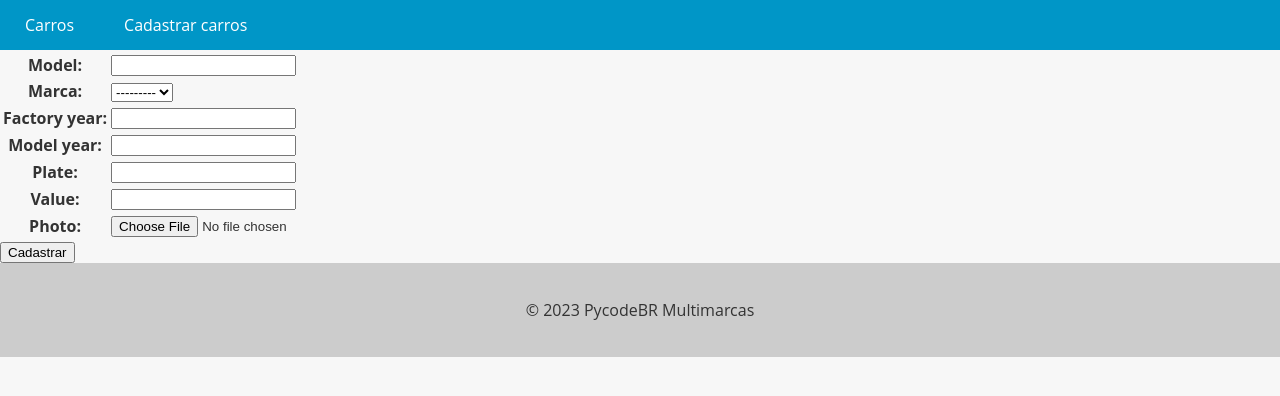
After one commit to felipedavisvitalmed/Python, a Django app: page /new_car/ in a window 1280 px wide. The commit adds this page. Shown: the top 396 px of the page. Run offline with Django 5.2, Linux system fonts and the light colour scheme; data comes from the database, SQL or seed files in the repository; both versions use the stored data as it was after the commit.

Commit message:
nova atualizações site

```diff
--- a/app/settings.py
+++ b/app/settings.py
@@ -11,6 +11,7 @@ https://docs.djangoproject.com/en/5.2/ref/settings/
 """
 import os
 from pathlib import Path
+
 
 # Build paths inside the project like this: BASE_DIR / 'subdir'.
 BASE_DIR = Path(__file__).resolve().parent.parent
@@ -55,7 +56,7 @@ ROOT_URLCONF = 'app.urls'
 TEMPLATES = [
     {
         'BACKEND': 'django.template.backends.django.DjangoTemplates',
-        'DIRS': [],
+        'DIRS': ['app/templates'],
         'APP_DIRS': True,
         'OPTIONS': {
             'context_processors': [
--- /dev/null
+++ b/app/templates/base.html
@@ -0,0 +1,90 @@
+<!DOCTYPE html>
+<html lang="en">
+<head>
+  <meta charset="UTF-8">
+  <meta name="viewport" content="width=device-width, initial-scale=1.0">
+  <title>{% block title %}{% endblock %}</title>
+  <style>
+    body {
+        font-family: 'Open Sans', sans-serif;
+        background-color: #f7f7f7;
+        color: #333;
+        margin: 0;
+        padding: 0;
+    }
+
+    header {
+        background-color: #0096c7;
+        color: #fff;
+        text-align: center;
+    }
+
+    footer {
+        background-color: #ccc;
+        color: #333;
+        padding: 20px;
+        text-align: center;
+    }
+
+    nav {
+        background-color: #0096c7;
+        color: #fff;
+        height: 50px;
+        display: flex;
+        justify-content: space-between;
+        align-items: center;
+    }
+
+    nav ul {
+        list-style: none;
+        margin: 0;
+        padding: 0;
+        display: flex;
+    }
+
+    nav ul li {
+        margin: 0 10px;
+    }
+
+    nav ul li a {
+        color: #fff;
+        text-decoration: none;
+        font-size: 16px;
+        padding: 15px;
+        transition: all 0.3s ease;
+    }
+
+    nav ul li a:hover {
+        background-color: #32bbe8;
+    }
+
+    nav ul li.active a {
+        background-color: #666;
+    }
+
+    nav ul li.active a:hover {
+        background-color: #999;
+    }
+
+  </style>
+</head>
+<body>
+  <header>
+    <nav>
+      <ul>
+        <li><a href="{% url 'cars_list' %}">Carros</a></li>
+        <li><a href="{% url 'new_car' %}">Cadastrar carros</a></li>
+      </ul>
+    </nav>
+  </header>
+
+  <main>
+    {% block content %}
+    {% endblock %}
+  </main>
+
+  <footer>
+    <p>&copy; 2023 PycodeBR Multimarcas</p>
+  </footer>
+</body>
+</html>
--- a/app/urls.py
+++ b/app/urls.py
@@ -18,9 +18,10 @@ from django.contrib import admin
 from django.urls import path
 from django.conf import settings
 from django.conf.urls.static import static
-from cars.views import cars_view
+from cars.views import cars_view, new_car_view
 
 urlpatterns = [
     path('admin/', admin.site.urls),
-    path('cars/',cars_view ),
+    path('cars/',cars_view,name= 'cars_list' ),
+    path('new_car/',new_car_view,name= 'new_car' ),
 ] +  static(settings.MEDIA_URL, document_root = settings.MEDIA_ROOT)
--- /dev/null
+++ b/cars/forms.py
@@ -0,0 +1,27 @@
+from django import forms
+from cars.models import Marca,Car
+
+class CarForm(forms.Form):
+    model        = forms.CharField(max_length= 200)
+    marca        = forms.ModelChoiceField(Marca.objects.all())
+    factory_year = forms.IntegerField()
+    model_year   = forms.IntegerField()
+    plate        = forms.CharField  (max_length=10)
+    value        = forms.FloatField()
+    photo        = forms.ImageField()
+
+
+
+    def save(self):
+        car = Car(
+                model = self.cleaned_data['model'],
+                marca = self.cleaned_data['marca'],
+                factory_year = self.cleaned_data['factory_year'],
+                model_year = self.cleaned_data['model_year'],
+                plate = self.cleaned_data['plate'],
+                value = self.cleaned_data['value'],
+                photo = self.cleaned_data['photo'],
+
+        )
+        car.save()
+        return car
--- /dev/null
+++ b/cars/templates/new_car.html
@@ -0,0 +1,18 @@
+{% extends "base.html" %}
+
+{%block content%}
+    <form method="post" enctype="multipart/form-data">
+        {% csrf_token %}
+        <table>
+
+            {{new_car_form.as_table}}
+
+
+        </table>
+
+        <input type ="submit" value = "Cadastrar" class = "btn btn_promary" >
+
+    </form>
+
+
+{%endblock%}
--- a/cars/views.py
+++ b/cars/views.py
@@ -1,12 +1,35 @@
-from django.shortcuts import render
+from django.shortcuts import render,redirect
 from cars.models import Car
+from cars.forms import CarForm
+
 
 
 def cars_view(request):
-     cars = Car.objects.all()
+     cars = Car.objects.all().order_by('model')
+     search = request.GET.get('search')
+     print(search)
+     if search:
+          cars = Car.objects.filter(model__icontains = search).order_by('model')
 
      return render(
           request,
           'cars.html',
           { 'cars': cars  }
           )
+
+
+def new_car_view(request):
+
+     if request.method =='POST':
+          new_car_form = CarForm(request.POST,request.FILES)
+          if new_car_form.is_valid():
+               new_car_form.save()
+               return redirect('cars_list')
+
+     else:
+          new_car_form = CarForm()
+          return render(
+               request,
+               'new_car.html',
+               {'new_car_form': new_car_form}
+          )
```
Also changed, not shown: cars/templates/cars.html (+115 -12 lines), db.sqlite3, media/cars/hero.jpg (added).
